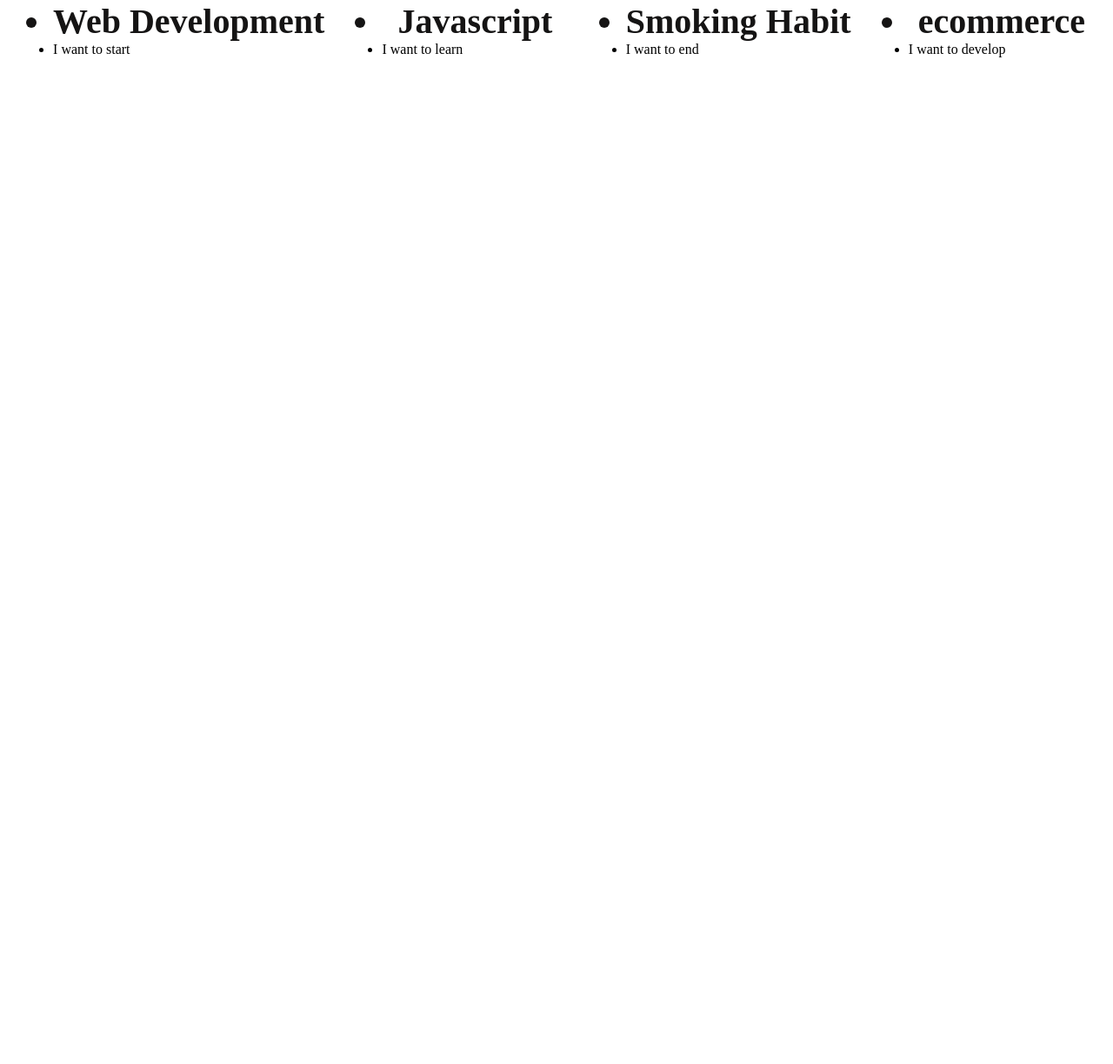
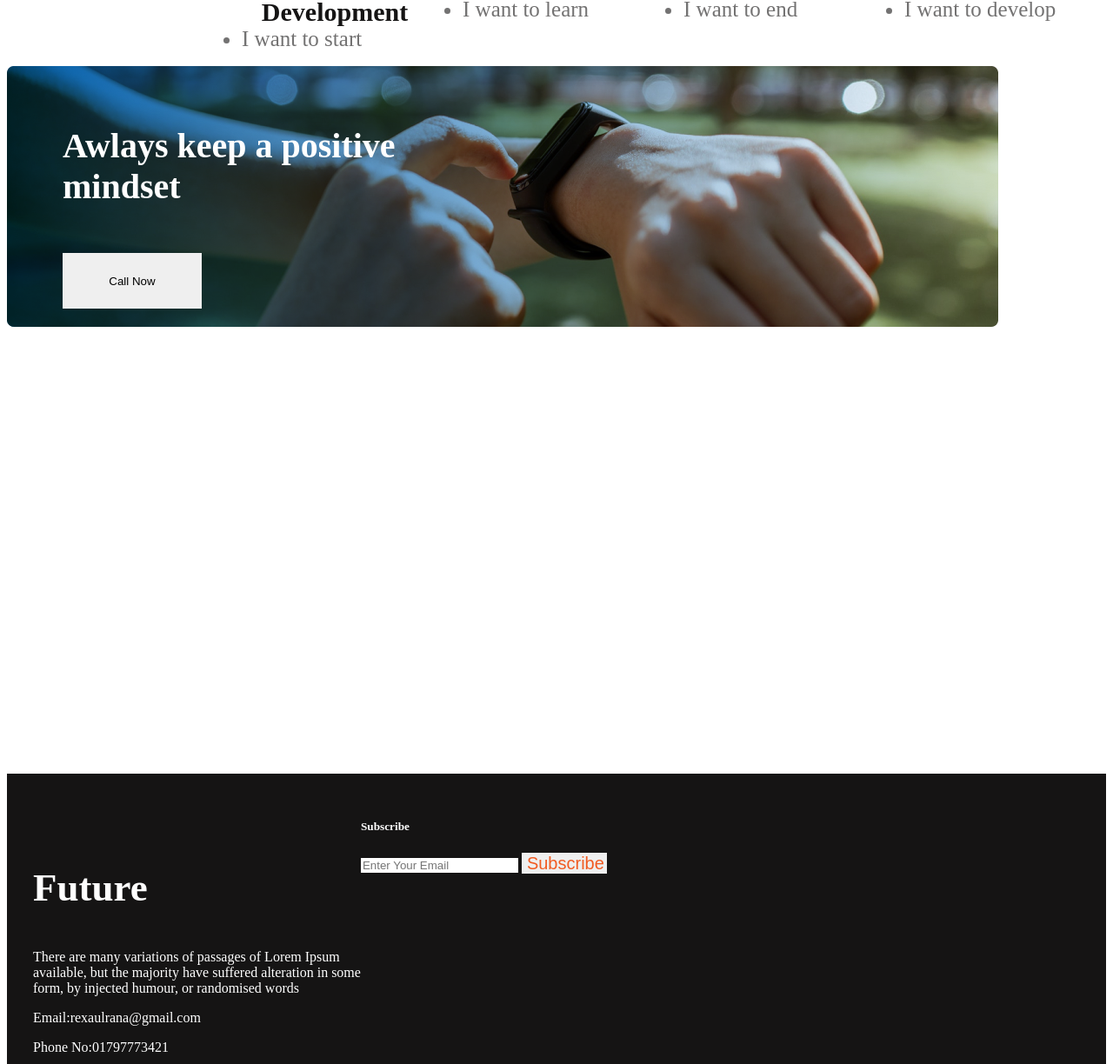
Before and after one commit to rexaulrana/assaignment-1, a plain HTML site: page index.html in a window 1280 px wide. Shown: the part 2137-3361 px from the top of the page at 87% size. Before the commit the page ends 2227 px from the top, so only its background shows below. Drawn offline with Linux system fonts and the light colour scheme.

Commit message:
added full

```diff
--- a/ass.css
+++ b/ass.css
@@ -2,6 +2,8 @@
     font-style:
         Work Sans;
     border: 0;
+
+
 }
 
 .header {
@@ -44,54 +46,135 @@
     font-size: 16px;
     color: #444343;
 }
-.main-section{
+
+.main-section {
     display: flex;
     align-items: center;
 
 }
-.main-title{
+
+.main-title {
     margin-left: 80px;
 
 }
-.main-section-img{
+
+.main-section-img {
     width: 569px;
     height: 723.3px;
     margin-left: 200px;
 }
-.main-sub-title{
-    ont-weight: 700;
+
+.main-sub-title {
+    font-weight: 700;
     font-size: 40px;
     color: #151414;
 }
-.main-info{
+
+.main-info {
     font-weight: 400;
     font-size: 16px;
     color: #444343;
 
 }
-.main-sub-info{
+
+.main-sub-info {
 
     font-weight: 400;
     font-size: 16px;
     color: #444343;
     list-style: none;
 }
-.plans-title{
+
+.plans-title {
     text-align: center;
     font-weight: 700;
     font-size: 40px;
     color: #151414;
     margin-top: 30px;
 }
-.my-plans-info{
+
+.my-plans-info {
     display: flex;
     justify-content: space-around;
     list-style: none;
+    margin: 0 230px;
 }
-.plans-img{
+
+.plans-img {
     width: 214px;
     height: 197px;
-}
-.plans-title{
 
 }
+
+.plans-title {
+    font-weight: 700;
+    font-size: 30px;
+    color: #151414;
+    text-align: center;
+}
+
+.plans-info {
+
+    font-weight: 500;
+    font-size: 25px;
+    color: #737272;
+}
+
+.gradient-section {
+
+    background-image: url(/images/gradient1.png), url(/images/watch.png);
+    opacity: 10;
+    background-repeat: no-repeat;
+    background-blend-mode: multiply;
+    width: 1140px;
+    height: 800px;
+
+    padding-left: 64px;
+    padding-top: 15px;
+    color: #FFFFFF;
+     font-weight: 30px;
+    font-size: 40px;
+
+}
+.btn{
+    padding: 25px;
+    width: 160px;
+    height: 64px;
+}
+.footer{
+    background-color: #151414;
+    color: #FFFFFF;
+    padding-left: 30px;
+    padding-top: 30px;
+    padding-bottom: 10px;
+}
+
+.footer-title{
+    Weight:700;
+font-size: 45px;
+padding-top: 30px;
+}
+.footer-description{
+
+    font-weight: 400px;
+    font-size: 16px;
+}
+.icon{
+    margin-bottom: 130px;
+}
+.footer{
+    display: flex;
+}
+.subscribe{
+
+    font-weight: 600;
+font-size: 25px;
+color: #FFFFFF;
+}
+.subs-btn{
+    width: 98.06px;
+height: 24px;
+font-weight: 350px;
+font-size: 20px;
+color: #F15B22;
+}
--- a/index.html
+++ b/index.html
@@ -1,5 +1,6 @@
 <!DOCTYPE html>
 <html lang="en">
+
 <head>
     <meta charset="UTF-8">
     <meta http-equiv="X-UA-Compatible" content="IE=edge">
@@ -7,12 +8,16 @@
     <title>Assaignment 1</title>
     <link rel="stylesheet" href="ass.css">
 </head>
+
 <body>
     <header class="header">
         <div class="header-title">
-    <div><h2>All Thinks Are <br> Possible If You <br> believe</h2></div>
+            <div>
+                <h2>All Thinks Are <br> Possible If You <br> believe</h2>
+            </div>
             <div class="header-info">
-    <p>There are many variations of passages of Lorem Ipsum <br> available, but the majority have suffered alteration in some <br> form, by injected humour, or randomised words</p>
+                <p>There are many variations of passages of Lorem Ipsum <br> available, but the majority have suffered
+                    alteration in some <br> form, by injected humour, or randomised words</p>
                 <div class="header-btn"><button style="background-color: #F15B22;
     ;">Contact Us</button></div>
             </div>
@@ -21,12 +26,15 @@
     </header>
 
 
-<main >
+    <main>
         <div class="main-section">
             <div class="main-section-img"><img src="/images/person.png" alt=""></div>
 
-<div class="main-title"><h3 class="main-sub-title">My failures of <br> previous year</h3>
-    <p class="main-info">Contrary to popular belief, Lorem Ipsum is not <br> simply random text. It has roots in a <br> piece of classical Latin literature from 45 BC, making it <br> over 2000 years old. Richard McClintock.</p>
+            <div class="main-title">
+                <h3 class="main-sub-title">My failures of <br> previous year</h3>
+                <p class="main-info">Contrary to popular belief, Lorem Ipsum is not <br> simply random text. It has
+                    roots in a <br> piece of classical Latin literature from 45 BC, making it <br> over 2000 years old.
+                    Richard McClintock.</p>
 
                 <ul class="main-sub-info">
                     <li>Contrary to popular belief, is not simply.</li>
@@ -34,43 +42,75 @@
                     <li>Contrary to popular , is not simply.</li>
                     <li>Contrary to popular belief, is not simply.</li>
                     <li>Contrary to popular simply.</li>
-        </ul></div>
+                </ul>
+            </div>
         </div>
 
     </main>
 
     <section>
-    <div class="plans-title"><h3>My plans</h3></div>
+        <div class="plans-title">
+            <h3>My plans</h3>
+        </div>
         <div class="my-plans-info">
             <ul>
                 <li class="plans-img"><img src="/images/icons/web.png" alt=""></li>
                 <li class="plans-title">Web Development </li>
-        <li>I want to start</li>
+                <li class="plans-info">I want to start</li>
             </ul>
 
             <ul>
                 <li class="plans-img"><img src="/images/icons/js.png" alt=""></li>
                 <li class="plans-title">Javascript</li>
-        <li>I want to learn</li>
+                <li class="plans-info">I want to learn</li>
             </ul>
 
             <ul>
                 <li class="plans-img"><img src="/images/icons/smoke.png" alt=""></li>
                 <li class="plans-title">Smoking Habit</li>
-        <li>I want to end</li>
+                <li class="plans-info">I want to end</li>
             </ul>
 
             <ul>
                 <li class="plans-img"><img src="/images/icons/ecom.png" alt=""></li>
                 <li class="plans-title">ecommerce</li>
-        <li>I want to develop</li>
+                <li class="plans-info">I want to develop</li>
             </ul>
         </div>
 
+        <section class="gradient-section">
+
+            <div class="gradient title">
+                <h4>Awlays keep a positive <br> mindset</h4>
+                <button class="btn">Call Now</button>
+            </div>
         </section>
-<footer>
+        <footer class="footer">
+            <div>
+                <h3 class="footer-title">Future</h3>
+                <p class="footer-description">There are many variations of passages of Lorem Ipsum <br> available, but
+                    the majority have suffered alteration in some <br> form, by injected humour, or randomised words</p>
+
+                <p class="footer-description">Email:rexaulrana@gmail.com</p>
+                <p class="footer-description">Phone No:01797773421</p>
 
 
+                <img src="/images/icons/fb.png" alt="">
+                <img src="/images/icons/twitter.png" alt="">
+                <img src="/images/icons/youtube.png" alt="">
+            </div>
+            </div>
+            <div>
+                <h5 class="Subscribe">Subscribe</h5>
+                <input type="email" name="Your-Email" id="Email" placeholder="Enter Your Email">
+
+                <button class="subs-btn">Subscribe</button>
+
+            </div>
         </footer>
+        <div>
+
+        </div>
 </body>
+
 </html>
```
Lines whose indentation alone changed are shown as unchanged.
